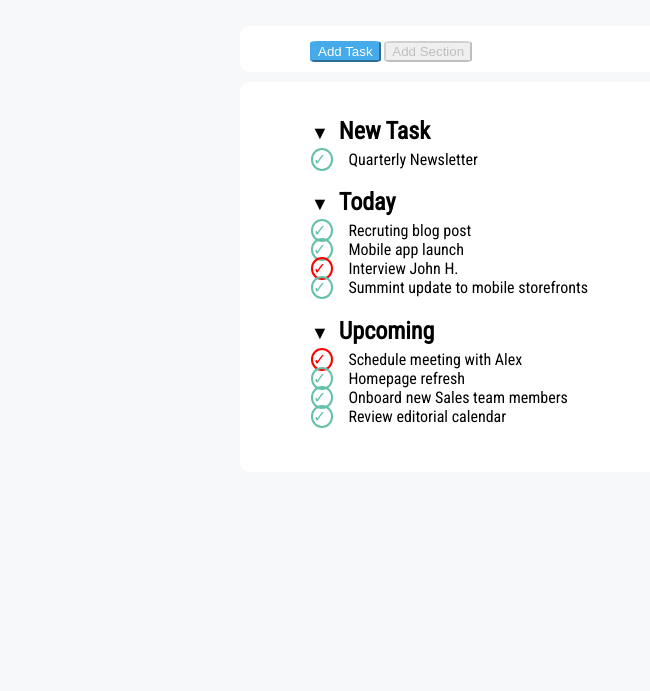
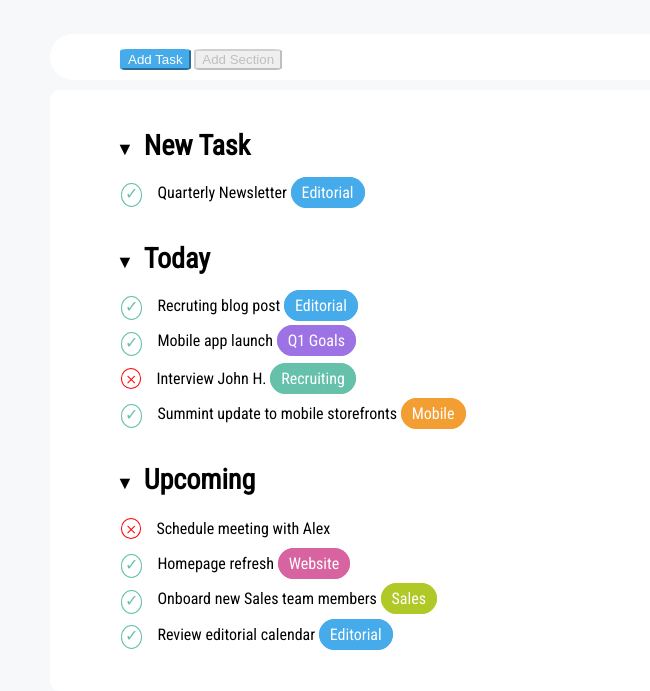
Before and after one commit to DavideAtzo/-html-css-toboolist, a plain HTML site: page index.html in a window 1280 px wide. Shown: the part 125-816 px from the top of the page, without its empty margins (0-650 px from the left). Drawn offline with Linux system fonts and the light colour scheme.

Commit message:
conclusione esercizio

```diff
--- a/css/style.css
+++ b/css/style.css
@@ -7,15 +7,16 @@ body{
 
 main{
     font-family: 'Roboto Condensed', sans-serif;
-    margin: 0 auto;
     width: 900px;
 
 }
 
-h1{
+h2{
     display: inline-block;
     vertical-align: middle;
-    font-size: 40px;
+    font-size: 28px;
+    margin-left: 35px;
+    margin-bottom: 5px;
 }
 
 
@@ -52,7 +53,7 @@ header{
     padding-top: 15px;
     padding-bottom: 10px;
     padding-left: 70px;
-    border-radius: 10px;
+    border-radius: 50px;
 }
 
 h2::before{
@@ -65,12 +66,16 @@ h2::before{
     content: '\2713';
     color: #65C1AA;
     width: 5px;
-    height: 5px;
-    border: 2px solid #65C1AA;
+    height: 3px;
+    border: 1px solid #65C1AA;
     border-radius: 50%;
-    padding-right: 5px;
+    padding-right: 3px;
+    padding-left: 3px;
+    padding-bottom: 3px;
     margin-right: 15px;
     text-align: center;
+    vertical-align: middle;
+
 
 }
 
@@ -78,21 +83,15 @@ ul{
     list-style-type: none;
 }
 
-h2{
-    margin-bottom: 5px;
-}
 
 .negativo::before{
     content: '\10102';
-    content: '\2713';
     color: red;
-    width: 5px;
-    height: 5px;
-    border: 2px solid red;
+    border: 1px solid red;
     border-radius: 50%;
     padding-right: 5px;
+    padding-left: 5px;
     margin-right: 15px;
-    text-align: center;
 
 }
 
@@ -105,3 +104,81 @@ h2{
     padding-left: 31px;
     border-radius: 10px;
 }
+
+
+li{
+    vertical-align: middle;
+    margin-top: 15px;
+    margin-bottom: 15px;
+}
+
+.azzurro{
+    color: white;
+    border: 1px solid  #45ABEA;
+    border-radius: 50px;
+    background-color:  #45ABEA;
+    padding-right: 10px;
+    padding-left: 10px;
+    padding-top: 5px;
+    padding-bottom: 5px;
+
+}
+
+.viola{
+    color: white;
+    border: 1px solid  #9C72E4;
+    border-radius: 50px;
+    background-color:  #9C72E4;
+    padding-right: 10px;
+    padding-left: 10px;
+    padding-top: 5px;
+    padding-bottom: 5px;s
+}
+
+.verde-acq{
+    color: white;
+    border: 1px solid  #65C1AA;
+    border-radius: 50px;
+    background-color:  #65C1AA;
+    padding-right: 10px;
+    padding-left: 10px;
+    padding-top: 5px;
+    padding-bottom: 5px;s
+
+}
+
+.fucsia{
+    color: white;
+    border: 1px solid   #D863A1;
+    border-radius: 50px;
+    background-color:   #D863A1;
+    padding-right: 10px;
+    padding-left: 10px;
+    padding-top: 5px;
+    padding-bottom: 5px;s
+
+}
+
+.arancione{
+    color: white;
+    border: 1px solid   #F29E33;
+    border-radius: 50px;
+    background-color:   #F29E33;
+    padding-right: 10px;
+    padding-left: 10px;
+    padding-top: 5px;
+    padding-bottom: 5px;s
+
+}
+
+.verde{
+    color: white;
+    border: 1px solid   #B0C926;
+    border-radius: 50px;
+    background-color:   #B0C926;
+    padding-right: 10px;
+    padding-left: 10px;
+    padding-top: 5px;
+    padding-bottom: 5px;s
+
+}
--- a/index.html
+++ b/index.html
@@ -30,30 +30,27 @@
         <!-- inizio new task  -->
         <div class="bloccocentr">
             <div>
-
+                <h2>New Task</h2>
                 <ul>
-                    <h2>New Task</h2>
-                    <li class="check">Quarterly Newsletter</li>
+                    <li class="check">Quarterly Newsletter <span class="azzurro">Editorial</span></li>
                 </ul>
             </div>
             <div>
-
+                <h2>Today</h2>
                 <ul>
-                    <h2>Today</h2>
-                    <li class="check">Recruting blog post</li>
-                    <li class="check">Mobile app launch</li>
-                    <li class="negativo">Interview John H.</li>
-                    <li class="check">Summint update to mobile storefronts</li>
+                    <li class="check">Recruting blog post <span class="azzurro">Editorial</span></li>
+                    <li class="check">Mobile app launch <span class="viola">Q1 Goals</span></li>
+                    <li class="negativo">Interview John H. <span class="verde-acq">Recruiting</span></li>
+                    <li class="check">Summint update to mobile storefronts <span class="arancione">Mobile</span></li>
                 </ul>
             </div>
             <div>
-
+                <h2>Upcoming</h2>
                 <ul>
-                    <h2>Upcoming</h2>
                     <li class="negativo">Schedule meeting with Alex</li>
-                    <li class="check">Homepage refresh</li>
-                    <li class="check">Onboard new Sales team members</li>
-                    <li class="check">Review editorial calendar</li>
+                    <li class="check">Homepage refresh <span class="fucsia">Website</span></li>
+                    <li class="check">Onboard new Sales team members <span class="verde">Sales</span></li>
+                    <li class="check">Review editorial calendar <span class="azzurro">Editorial</span></li>
                 </ul>
             </div>
         </div>
```
